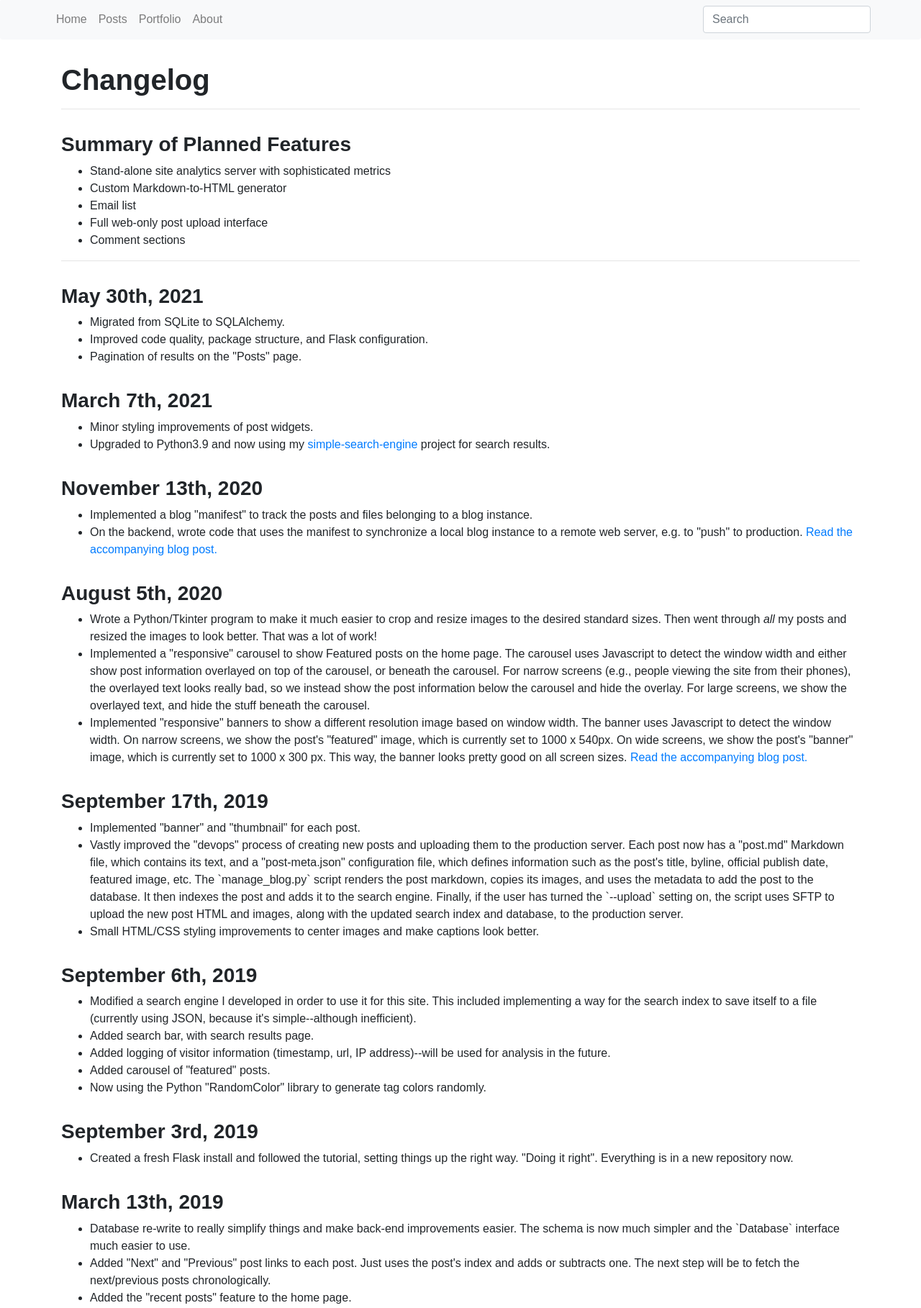
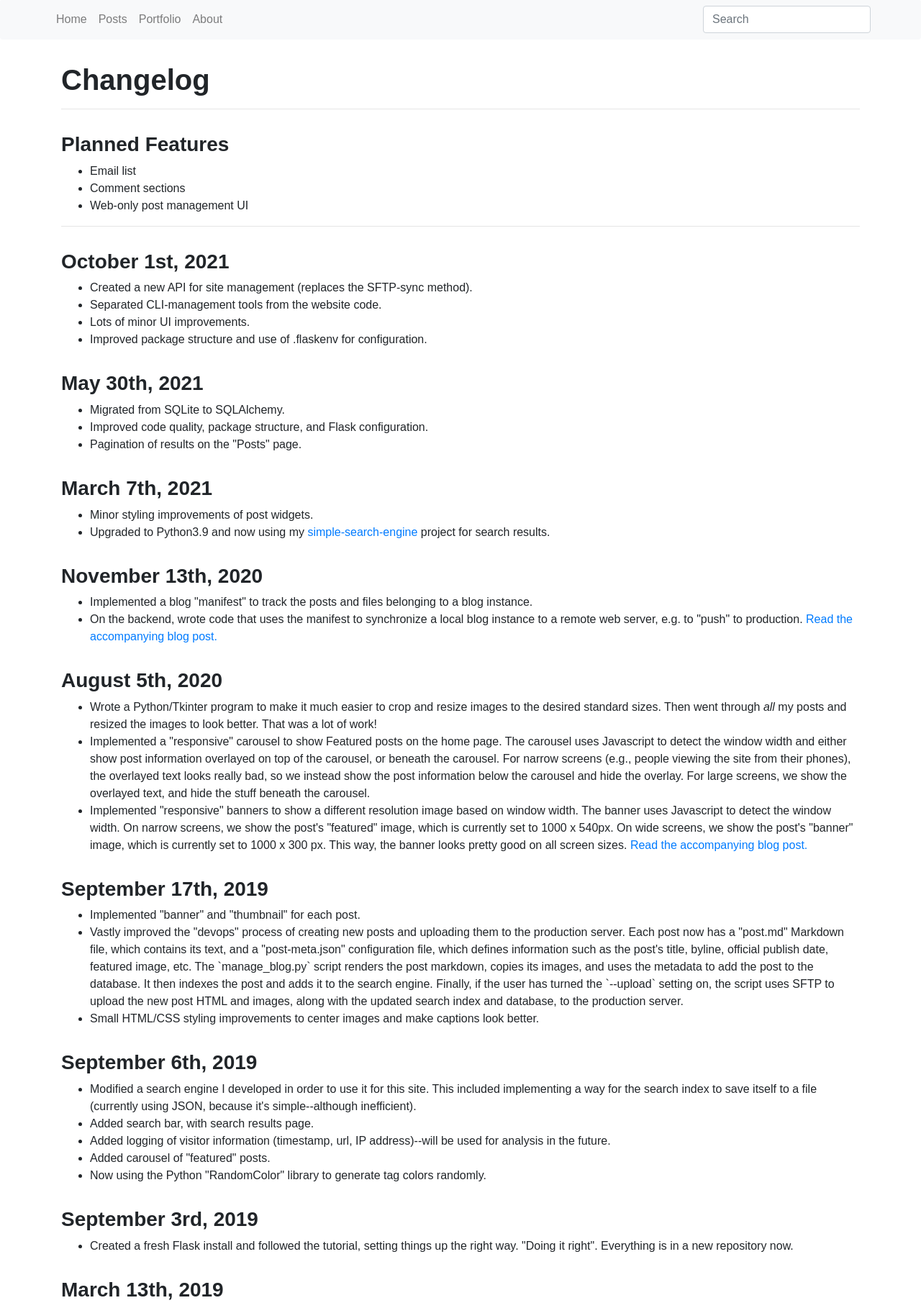
Before and after one commit to Stefan4472/Stefans-Blog, a Python web app: template flaskr/templates/blog/changelog.html in a window 1280 px wide. Shown: the part 282-2100 px from the top of the page at 72% size. Run offline with Jinja, Linux system fonts and the light colour scheme; the template is opened without the code that fills it, so the values that code supplies are empty; some libraries are stand-ins or nearby versions.

Commit message:
Update Changelog

```diff
--- a/flaskr/templates/blog/changelog.html
+++ b/flaskr/templates/blog/changelog.html
@@ -6,15 +6,21 @@
     <h1>Changelog</h1>
     <hr>
 
-    <h3>Summary of Planned Features</h3>
+    <h3>Planned Features</h3>
     <ul>
-        <li>Stand-alone site analytics server with sophisticated metrics</li>
-        <li>Custom Markdown-to-HTML generator</li>
         <li>Email list</li>
-        <li>Full web-only post upload interface</li>
         <li>Comment sections</li>
+        <li>Web-only post management UI</li>
     </ul>
     <hr>
+
+    <h3>October 1st, 2021</h3>
+    <ul>
+        <li>Created a new API for site management (replaces the SFTP-sync method).</li>
+        <li>Separated CLI-management tools from the website code.</li>
+        <li>Lots of minor UI improvements.</li>
+        <li>Improved package structure and use of .flaskenv for configuration.</li>
+    </ul>
 
     <h3>May 30th, 2021</h3>
     <ul>
--- a/sitemanager/manager.py
+++ b/sitemanager/manager.py
@@ -3,7 +3,7 @@ import typing
 import hashlib
 import util
 from postconfig import PostConfig
-from managerservice import ManagerService
+from manager_service import ManagerService
 # from manifest import Manifest
 # TODO: EXCEPTIONS
 
```
Also changed, not shown: sitemanager/manager_service.py (renamed from sitemanager/managerservice.py).
